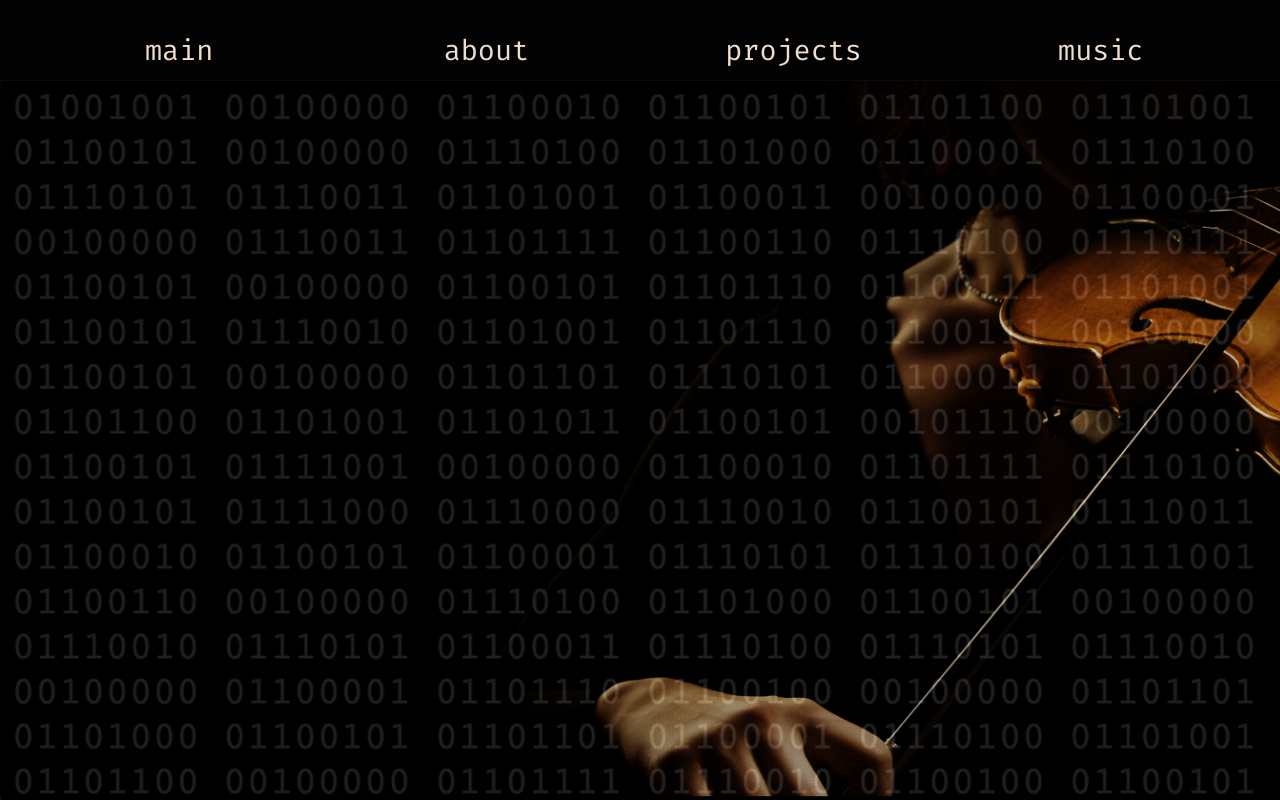
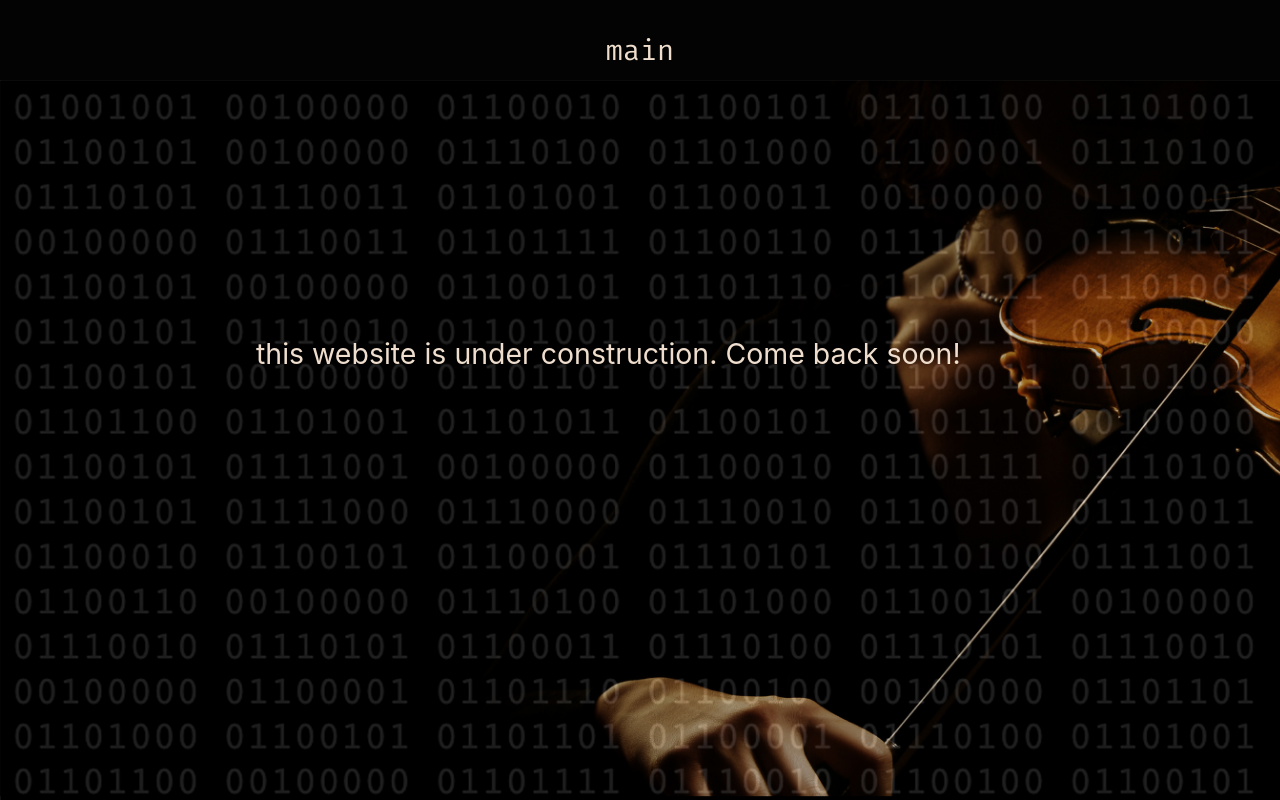
Before and after one commit to weronikaviola/weronika-p, a React (Create React App) app: page / in a window 1280 px wide. Built offline with nearby package versions, Linux system fonts and the light colour scheme; a web font is replaced by a local one.

Commit message:
construction view

```diff
--- a/src/components/Header/Header.jsx
+++ b/src/components/Header/Header.jsx
@@ -17,9 +17,9 @@ const Header = () => {
       </div>
       <div className={`nav-menu ${open && "visible"}`}>
         <MenuItem name="main" root alternativeName="01101101 01100001 01101001 01101110" onClick={toggleMenu} />
-        <MenuItem name="about" alternativeName="01101101 01100101" onClick={toggleMenu} />
+        {/* <MenuItem name="about" alternativeName="01101101 01100101" onClick={toggleMenu} />
         <MenuItem name="projects" alternativeName="01110111 01101111 01110010 01101011" onClick={toggleMenu} />
-        <MenuItem name="music" alternativeName="01100001 01110010 01110100" onClick={toggleMenu} />
+        <MenuItem name="music" alternativeName="01100001 01110010 01110100" onClick={toggleMenu} /> */}
       </div>
     </div>
   );
--- a/src/pages/Main/Main.jsx
+++ b/src/pages/Main/Main.jsx
@@ -4,7 +4,11 @@ import BaseScreen from "../../components/BaseScreen/BaseScreen";
 const Main = () => (
   <BaseScreen
     classNames="main-screen"
-  />
+  >
+    <div className="main">
+      this website is under construction. Come back soon!
+    </div>
+  </BaseScreen>
 );
 
 export default Main;
--- a/src/stylesheets/pages/_main.scss
+++ b/src/stylesheets/pages/_main.scss
@@ -1,6 +1,11 @@
 .main-screen {
   background-image: url("/images/violabin.jpg");
   background-size: cover;
+  .main {
+    font-size: $font-size-nav;
+    color: $white;
+    padding: 20%;
+  }
 }
 
 @media only screen and (max-width: 812px) {
```
